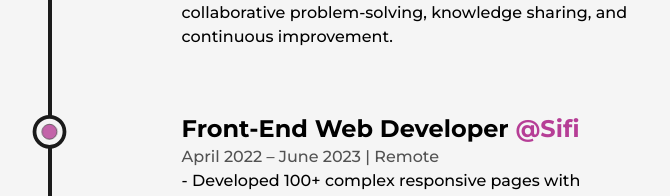
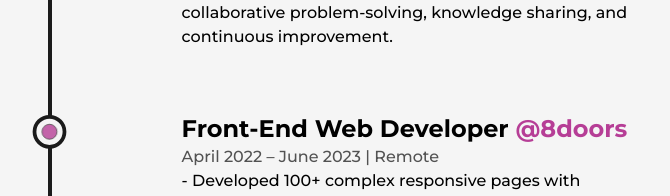
Before and after one commit to Elerqsousy/Elerqsousy.github.io, a Next.js app: page /about in a window 1280 px wide. Shown: the part 2168-2364 px from the top of the page, without its empty margins (244-914 px from the left). Built offline with nearby package versions, Linux system fonts and the light colour scheme.

Commit message:
Experience Update

```diff
--- a/src/conponents/Experience.js
+++ b/src/conponents/Experience.js
@@ -79,8 +79,7 @@ const Experience = () => {
           />
           <Details
             position='Front-End Web Developer'
-            company='Sifi'
-            companyLink='https://www.sifi.app/'
+            company='8doors'
             time='April 2022 – June 2023'
             address='Remote'
             work={[
```
